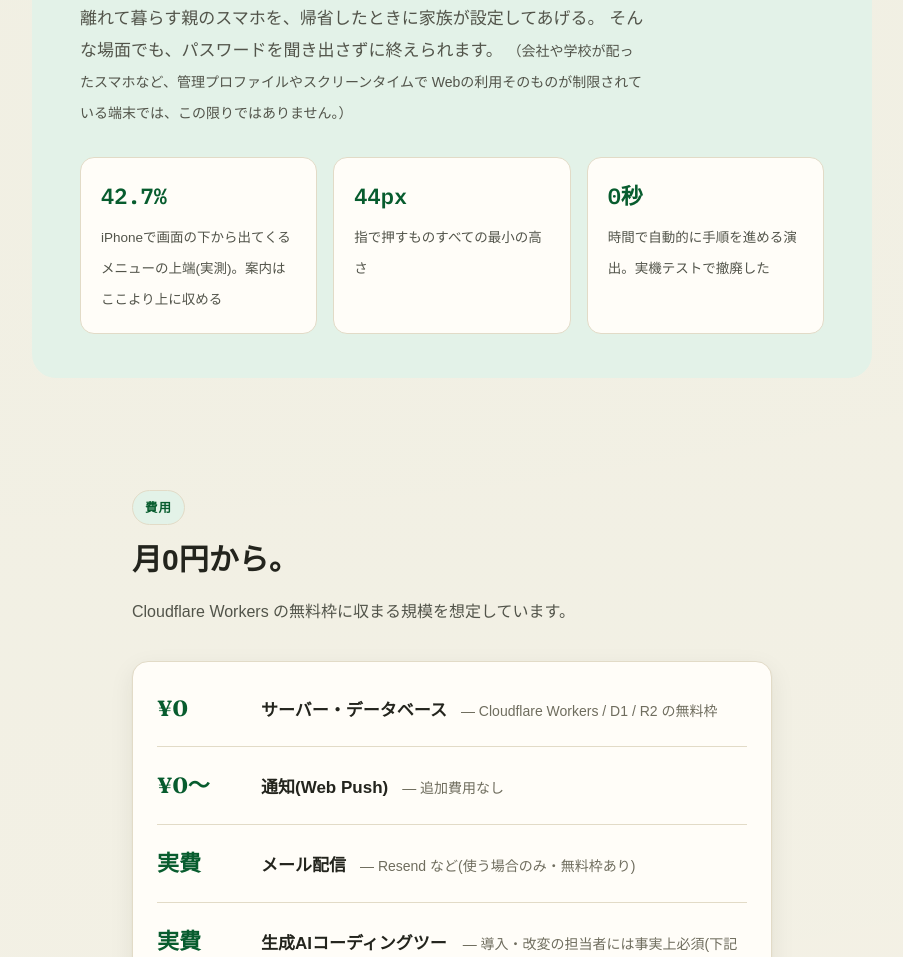
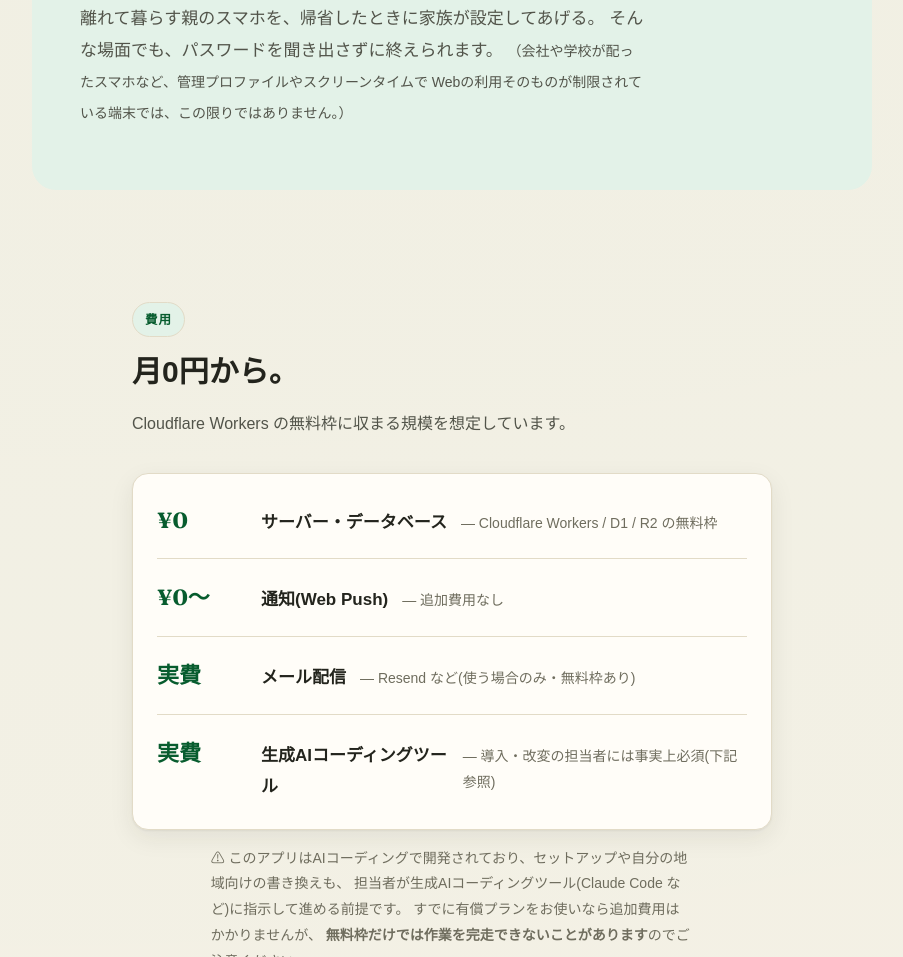
Before and after one commit to jagyamamoto/kairanban-app, a React app: page docs/index.html in a window 1280 px wide. Shown: the part 4814-5771 px from the top of the page, without its empty margins (188-1091 px from the left). Built offline with nearby package versions, Linux system fonts and the light colour scheme.

Commit message:
fix(top): 42.7%/44px/0秒の数値カードをトップから削除
オーナー指示: トップに不要。

- elder-section の .fact-strip を削除
- 使う場所が無くなった .fact-strip / .fact のCSSも削除
  (他のページでは使っていないことを確認済み)

3つの数字は AI開発の裏側(ai-story.html) 側に残っている。

```diff
--- a/docs/index.html
+++ b/docs/index.html
@@ -228,27 +228,6 @@
     padding-left: 20px;
     margin: 0 0 28px;
   }
-  .fact-strip {
-    display: grid;
-    grid-template-columns: repeat(3, 1fr);
-    gap: 16px;
-    margin-top: 28px;
-  }
-  @media (max-width: 700px) { .fact-strip { grid-template-columns: 1fr; } }
-  .fact {
-    background: var(--card);
-    border-radius: 14px;
-    padding: 18px 20px;
-    border: 1px solid var(--border);
-  }
-  .fact b {
-    font-family: var(--font-mono);
-    font-size: 22px;
-    color: var(--pine-deep);
-    display: block;
-    margin-bottom: 4px;
-  }
-  .fact span { font-size: 13.5px; color: var(--ink-soft); }
 
   /* ---------- 費用 ---------- */
   .cost-row {
@@ -622,20 +601,6 @@
             Webの利用そのものが制限されている端末では、この限りではありません。）
           </span>
         </p>
-        <div class="fact-strip">
-          <div class="fact">
-            <b>42.7%</b>
-            <span>iPhoneで画面の下から出てくるメニューの上端(実測)。案内はここより上に収める</span>
-          </div>
-          <div class="fact">
-            <b>44px</b>
-            <span>指で押すものすべての最小の高さ</span>
-          </div>
-          <div class="fact">
-            <b>0秒</b>
-            <span>時間で自動的に手順を進める演出。実機テストで撤廃した</span>
-          </div>
-        </div>
       </div>
     </div>
   </section>
```
